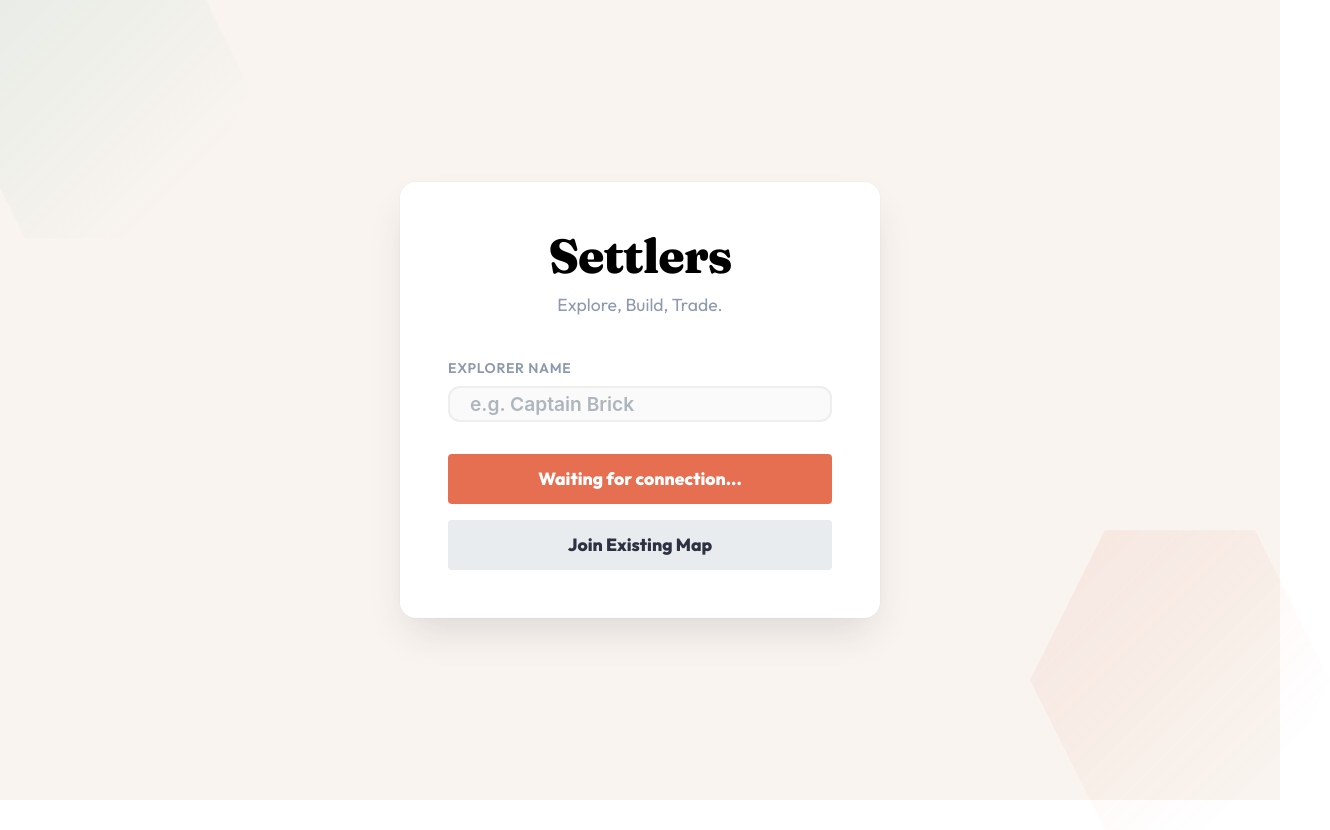
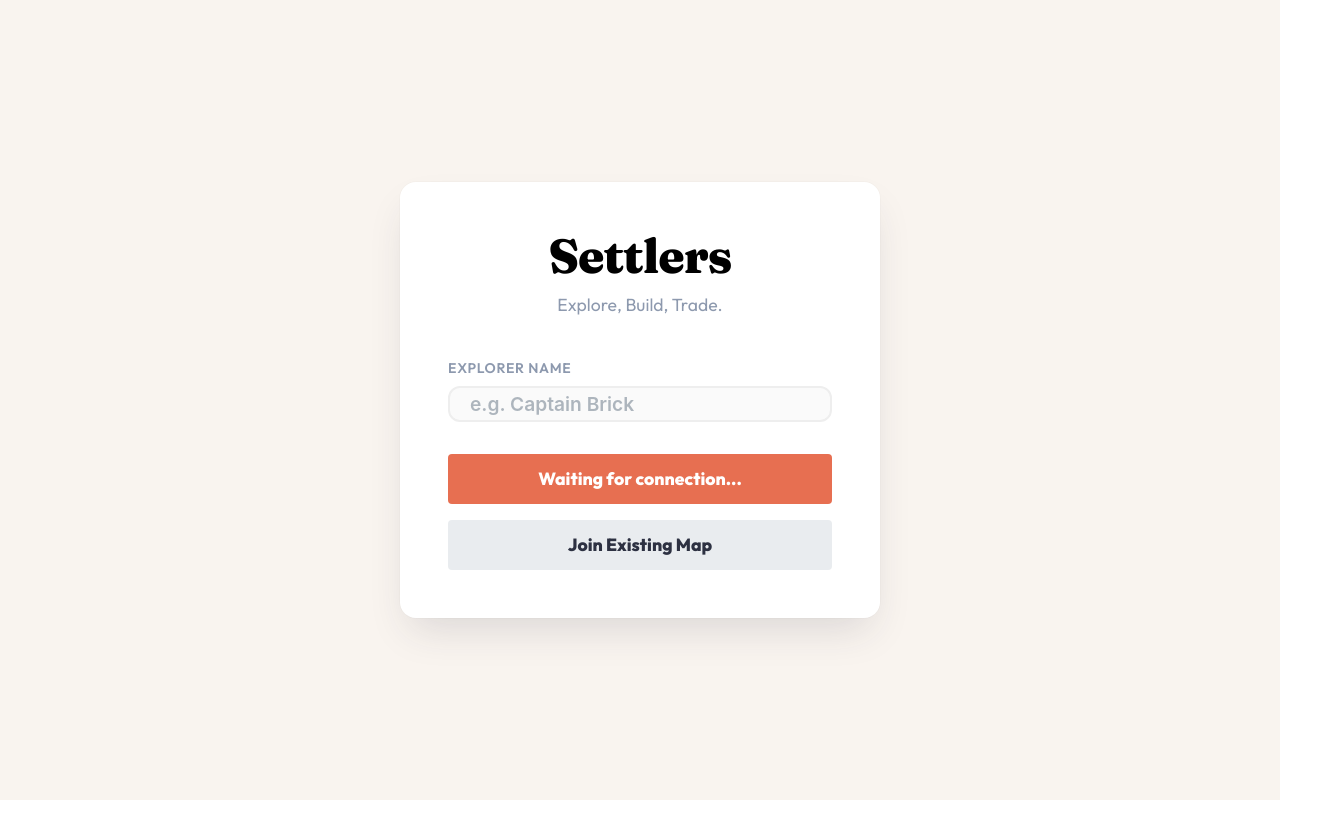
Before and after one commit to neb42/catan, a React (Vite) app in the folder apps/web/: page / in a window 1280 px wide. Shown: the whole page, 1330 px wide, since content can reach past the window. After the commit the page ends 800 px from the top, so only its background shows below. Built offline with nearby package versions, Linux system fonts and the light colour scheme; no server answers.

Commit message:
fix scroll issue

```diff
--- a/apps/web/src/app/app.tsx
+++ b/apps/web/src/app/app.tsx
@@ -8,8 +8,8 @@ export function App() {
   return (
     <>
       <div className="bg-pattern" />
-      <div className="hex-decoration hex-1" />
-      <div className="hex-decoration hex-2" />
+      {/* <div className="hex-decoration hex-1" /> */}
+      {/* <div className="hex-decoration hex-2" /> */}
 
       <div style={{ display: gameStarted ? 'none' : 'block' }}>
         <Lobby />
--- a/apps/web/src/styles.css
+++ b/apps/web/src/styles.css
@@ -27,6 +27,7 @@ body, #root {
   font-family: 'Outfit', sans-serif;
   min-height: 100vh;
   position: relative;
+  overflow: hidden;
 }
 
 /* Typography */
```
